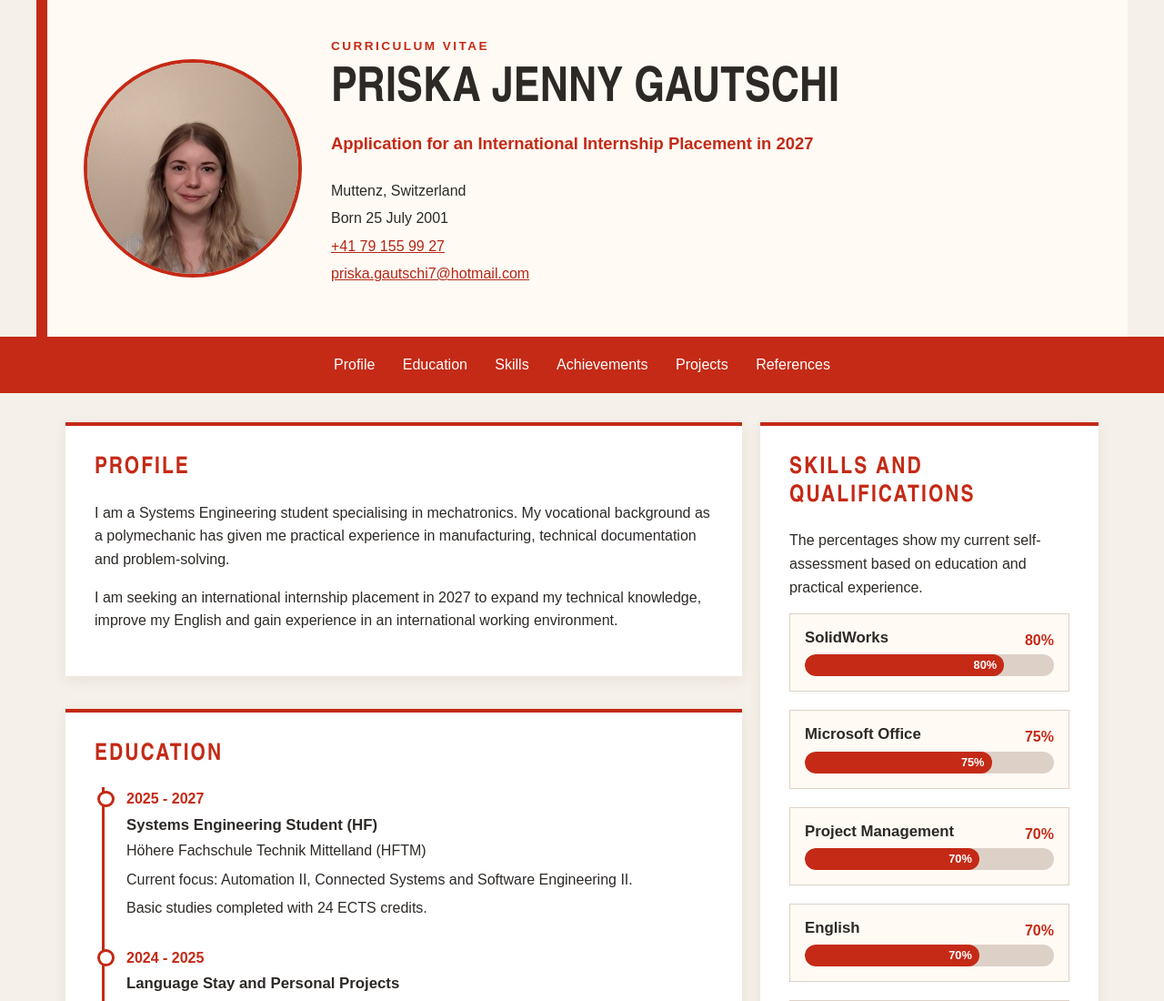
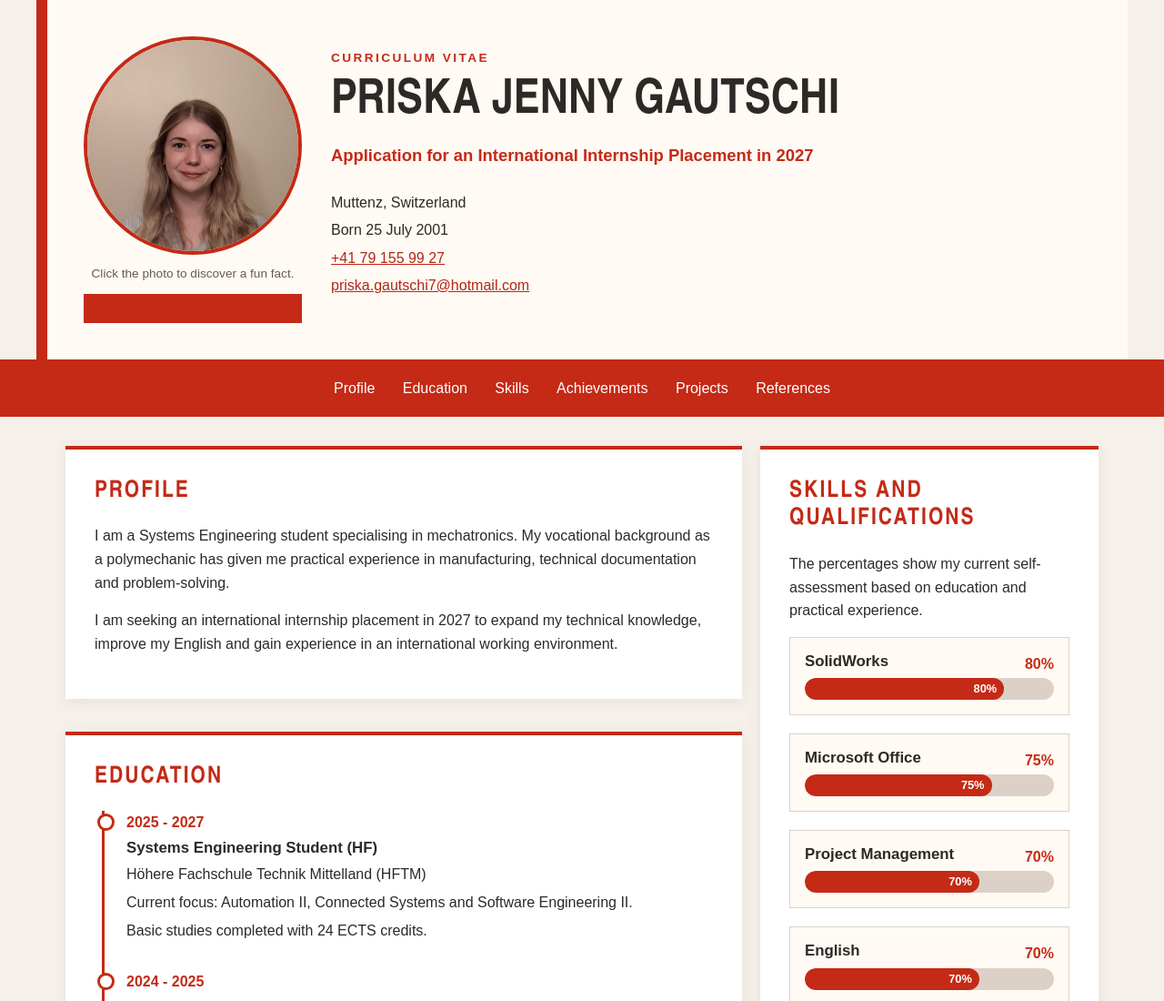
Before and after one commit to priskagautschi18-oss/online-cv, a plain HTML site: page index.html in a window 1280 px wide. Shown: the top 1100 px of the page at 91% size. Drawn offline with Linux system fonts and the light colour scheme.

Commit message:
feat:Fun-Fact-Easter-Egg

```diff
--- a/index.html
+++ b/index.html
@@ -7,6 +7,7 @@
   <meta name="description" content="Curriculum Vitae of Priska Jenny Gautschi">
   <title>Curriculum Vitae - Priska Jenny Gautschi</title>
   <link rel="stylesheet" href="style.css">
+  <script src="script.js" defer></script>
 </head>
 
 <body>
@@ -14,11 +15,29 @@
 
   <header class="hero" id="top">
     <figure class="portrait">
-      <img
-        src="img/priska-gautschi.jpg"
-        alt="Portrait of Priska Jenny Gautschi"
-        width="300"
-        height="350">
+
+      <button
+        class="portrait-button"
+        id="profile-photo"
+        type="button"
+        aria-label="Show a fun fact about Priska">
+
+        <img
+          src="img/priska-gautschi.jpg"
+          alt="Portrait of Priska Jenny Gautschi"
+          width="300"
+          height="350">
+      </button>
+
+      <figcaption>
+        Click the photo to discover a fun fact.
+      </figcaption>
+
+      <output
+        class="fun-fact"
+        id="fun-fact"
+        aria-live="polite">
+      </output>
     </figure>
 
     <div class="hero-content">
--- /dev/null
+++ b/script.js
@@ -0,0 +1,32 @@
+const photo = document.getElementById("profile-photo");
+const funFactOutput = document.getElementById("fun-fact");
+
+const funFacts = [
+  "I won first place in the FRAISA ToolChampions competition.",
+  "I completed a two-month language stay in Canada.",
+  "I am a certified IPMA Level D Project Management Associate.",
+  "In winter, I enjoy skiing and snowboarding."
+];
+
+let lastFactNumber = -1;
+
+function createRandomNumber() {
+  let randomNumber = Math.floor(Math.random() * funFacts.length);
+
+  while (randomNumber === lastFactNumber) {
+    randomNumber = Math.floor(Math.random() * funFacts.length);
+  }
+
+  return randomNumber;
+}
+
+function showFunFact() {
+  const randomNumber = createRandomNumber();
+
+  funFactOutput.textContent = funFacts[randomNumber];
+  lastFactNumber = randomNumber;
+}
+
+photo.addEventListener("click", showFunFact);
+
+console.log("I see you sneaking in the console :D");
--- a/style.css
+++ b/style.css
@@ -31,7 +31,8 @@ a:hover {
   color: #74170e;
 }
 
-a:focus-visible {
+a:focus-visible,
+button:focus-visible {
   outline: 3px solid #e5a400;
   outline-offset: 3px;
 }
@@ -76,10 +77,24 @@ h3 {
 }
 
 .portrait {
+  position: relative;
   max-width: 15rem;
   margin-right: auto;
   margin-bottom: 1.5rem;
   margin-left: auto;
+  text-align: center;
+}
+
+.portrait-button {
+  display: block;
+  position: relative;
+  width: 100%;
+  padding: 0;
+  background: none;
+  border: 0;
+  border-radius: 50%;
+  cursor: pointer;
+  z-index: 1;
 }
 
 .portrait img {
@@ -89,7 +104,34 @@ h3 {
   aspect-ratio: 1 / 1;
   object-fit: cover;
   object-position: center 35%;
+  transition: transform 0.2s ease;
 }
+
+.portrait-button:hover img {
+  transform: scale(1.03);
+}
+
+.portrait figcaption {
+  margin-top: 0.6rem;
+  color: #645c56;
+  font-size: 0.85rem;
+}
+
+.fun-fact {
+  display: block;
+  min-height: 2rem;
+  margin-top: 0.75rem;
+  padding: 0.65rem;
+  color: #ffffff;
+  background-color: #c42a16;
+  font-size: 0.85rem;
+  font-weight: bold;
+}
+
+.fun-fact:empty {
+  display: none;
+}
+
 
 .eyebrow {
   margin-bottom: 0.4rem;
@@ -396,6 +438,7 @@ h3 {
   .main-navigation ul {
     display: flex;
     justify-content: center;
+    flex-wrap: wrap;
     padding: 0.6rem 1rem;
     gap: 0.4rem;
   }
@@ -474,7 +517,11 @@ h3 {
     scroll-behavior: auto;
   }
 
-  .skill-fill {
+  .skill-fill,{
     animation: none;
   }
+
+  .portrait img {
+    transition: none;
+  }
 }
```
